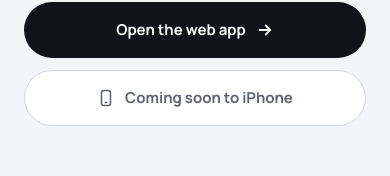
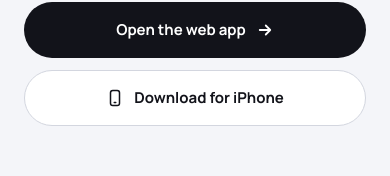
Before and after one commit to t1lt07/ultimate-collection, a plain HTML site: page index.html in a window 390 px wide. Shown: the part 501-677 px from the top of the page. Drawn offline with Linux system fonts and the light colour scheme.

Commit message:
Landing page: "Coming soon to iPhone" becomes a Download for iPhone button
The app is out, so the grey label is now a link to the App Store page, in all six languages.

Co-Authored-By: Claude Fable 5.2 <noreply@anthropic.com>

```diff
--- a/index.html
+++ b/index.html
@@ -83,7 +83,8 @@ a{color:inherit;text-decoration:none}
 .btn:active{transform:scale(.97)}
 .btn svg{width:18px;height:18px;flex:0 0 auto}
 .btn-primary{background:var(--btn);color:var(--on-btn)}
-.btn-soon{background:var(--surface);border:1.5px solid var(--edge);color:var(--muted);cursor:default}
+.btn-store{background:var(--surface);border:1.5px solid var(--edge);color:var(--ink)}
+.btn-store:hover{border-color:var(--ink)}
 
 /* Hero */
 .hero{display:flex;flex-wrap:wrap;align-items:center;gap:48px;padding-top:56px;padding-bottom:72px}
@@ -200,8 +201,8 @@ footer .wrap{padding-top:32px;padding-bottom:32px;display:flex;flex-wrap:wrap;ju
       <div class="ctas">
         <a class="btn btn-primary" href="/app"><span data-t="Open the web app">Open the web app</span>
           <svg viewBox="0 0 24 24" fill="none" stroke="currentColor" stroke-width="2.4" stroke-linecap="round" stroke-linejoin="round" aria-hidden="true"><path d="M5 12h14M13 6l6 6-6 6"/></svg></a>
-        <span class="btn btn-soon">
-          <svg viewBox="0 0 24 24" fill="none" stroke="currentColor" stroke-width="2" stroke-linecap="round" stroke-linejoin="round" aria-hidden="true"><rect x="6" y="2" width="12" height="20" rx="3"/><path d="M11 18h2"/></svg><span data-t="Coming soon to iPhone">Coming soon to iPhone</span></span>
+        <a class="btn btn-store" href="https://apps.apple.com/app/collecteon/id6825424432" target="_blank" rel="noopener">
+          <svg viewBox="0 0 24 24" fill="none" stroke="currentColor" stroke-width="2" stroke-linecap="round" stroke-linejoin="round" aria-hidden="true"><rect x="6" y="2" width="12" height="20" rx="3"/><path d="M11 18h2"/></svg><span data-t="Download for iPhone">Download for iPhone</span></a>
       </div>
     </div>
     <div class="shelf" id="shelf" aria-hidden="true">
@@ -301,7 +302,7 @@ footer .wrap{padding-top:32px;padding-bottom:32px;display:flex;flex-wrap:wrap;ju
       "Free · No ads · No passwords": "Безкоштовно · Без реклами · Без паролів",
       "Build your personal <span>collection</span>": "Створіть свою особисту <span>колекцію</span>",
       "lead": "Фільми, серіали, аніме, ігри, музика й книжки: одне місце для всього, що ви полюбили, кинули чи тільки плануєте почати. На вашому iPhone і в браузері.",
-      "Open the web app": "Відкрити вебзастосунок", "Coming soon to iPhone": "Скоро на iPhone",
+      "Open the web app": "Відкрити вебзастосунок", "Download for iPhone": "Завантажити для iPhone",
       "BOOKS": "КНИЖКИ", "MUSIC": "МУЗИКА", "ANIME": "АНІМЕ", "GAMES": "ІГРИ", "SERIES": "СЕРІАЛИ", "MOVIES": "ФІЛЬМИ",
       "What you can collect": "Що можна збирати",
       "Planned": "Заплановано", "In progress": "У процесі", "Watched": "Переглянуто", "Completed": "Пройдено", "Dropped": "Покинуто",
@@ -328,7 +329,7 @@ footer .wrap{padding-top:32px;padding-bottom:32px;display:flex;flex-wrap:wrap;ju
       "Free · No ads · No passwords": "Gratuit · Sans pub · Sans mot de passe",
       "Build your personal <span>collection</span>": "Créez votre <span>propre collection</span>",
       "lead": "Films, séries, animés, jeux, musique et livres : un seul endroit pour tout ce que vous avez aimé, abandonné ou prévu de commencer. Sur votre iPhone et dans votre navigateur.",
-      "Open the web app": "Ouvrir l’app web", "Coming soon to iPhone": "Bientôt sur iPhone",
+      "Open the web app": "Ouvrir l’app web", "Download for iPhone": "Télécharger pour iPhone",
       "BOOKS": "LIVRES", "MUSIC": "MUSIQUE", "ANIME": "ANIMÉS", "GAMES": "JEUX", "SERIES": "SÉRIES", "MOVIES": "FILMS",
       "What you can collect": "Ce que vous pouvez collectionner",
       "Planned": "Prévu", "In progress": "En cours", "Watched": "Vu", "Completed": "Terminé", "Dropped": "Abandonné",
@@ -355,7 +356,7 @@ footer .wrap{padding-top:32px;padding-bottom:32px;display:flex;flex-wrap:wrap;ju
       "Free · No ads · No passwords": "Kostenlos · Keine Werbung · Keine Passwörter",
       "Build your personal <span>collection</span>": "Bau dir deine eigene <span>Sammlung</span>",
       "lead": "Filme, Serien, Animes, Spiele, Musik und Bücher: ein Ort für alles, was du geliebt, abgebrochen oder noch vor dir hast. Auf deinem iPhone und im Browser.",
-      "Open the web app": "Web-App öffnen", "Coming soon to iPhone": "Bald für iPhone",
+      "Open the web app": "Web-App öffnen", "Download for iPhone": "Für iPhone laden",
       "BOOKS": "BÜCHER", "MUSIC": "MUSIK", "ANIME": "ANIME", "GAMES": "SPIELE", "SERIES": "SERIEN", "MOVIES": "FILME",
       "What you can collect": "Was du sammeln kannst",
       "Planned": "Geplant", "In progress": "In Arbeit", "Watched": "Gesehen", "Completed": "Durchgespielt", "Dropped": "Abgebrochen",
@@ -382,7 +383,7 @@ footer .wrap{padding-top:32px;padding-bottom:32px;display:flex;flex-wrap:wrap;ju
       "Free · No ads · No passwords": "Grátis · Sem anúncios · Sem senhas",
       "Build your personal <span>collection</span>": "Monte sua <span>própria coleção</span>",
       "lead": "Filmes, séries, animes, jogos, música e livros: um só lugar para tudo o que você amou, largou ou ainda pretende começar. No seu iPhone e no navegador.",
-      "Open the web app": "Abrir o app web", "Coming soon to iPhone": "Em breve no iPhone",
+      "Open the web app": "Abrir o app web", "Download for iPhone": "Baixar para iPhone",
       "BOOKS": "LIVROS", "MUSIC": "MÚSICA", "ANIME": "ANIMES", "GAMES": "JOGOS", "SERIES": "SÉRIES", "MOVIES": "FILMES",
       "What you can collect": "O que você pode colecionar",
       "Planned": "Planejado", "In progress": "Em andamento", "Watched": "Assistido", "Completed": "Concluído", "Dropped": "Abandonado",
@@ -409,7 +410,7 @@ footer .wrap{padding-top:32px;padding-bottom:32px;display:flex;flex-wrap:wrap;ju
       "Free · No ads · No passwords": "Gratis · Sin anuncios · Sin contraseñas",
       "Build your personal <span>collection</span>": "Crea tu <span>propia colección</span>",
       "lead": "Películas, series, anime, juegos, música y libros: un solo lugar para todo lo que te encantó, dejaste a medias o aún quieres empezar. En tu iPhone y en tu navegador.",
-      "Open the web app": "Abrir la app web", "Coming soon to iPhone": "Muy pronto en iPhone",
+      "Open the web app": "Abrir la app web", "Download for iPhone": "Descargar para iPhone",
       "BOOKS": "LIBROS", "MUSIC": "MÚSICA", "ANIME": "ANIME", "GAMES": "JUEGOS", "SERIES": "SERIES", "MOVIES": "PELÍCULAS",
       "What you can collect": "Qué puedes coleccionar",
       "Planned": "Pendiente", "In progress": "En curso", "Watched": "Visto", "Completed": "Completado", "Dropped": "Abandonado",
```
